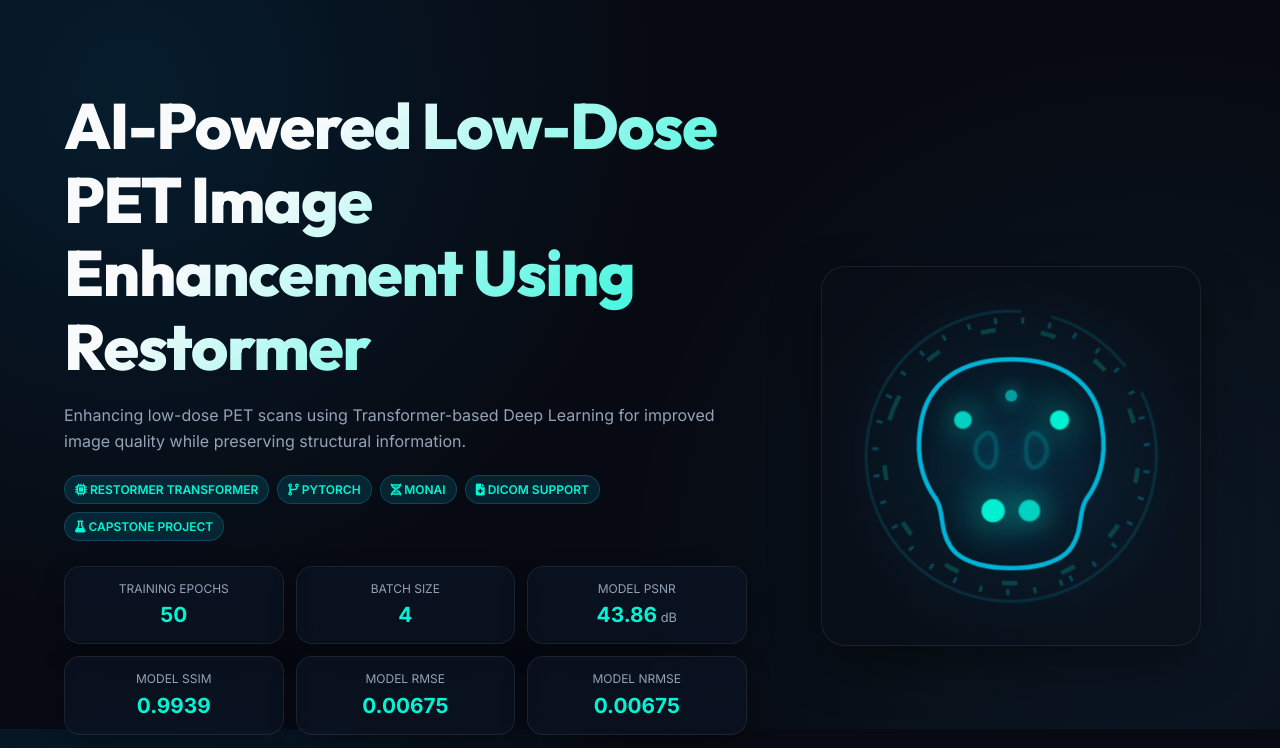
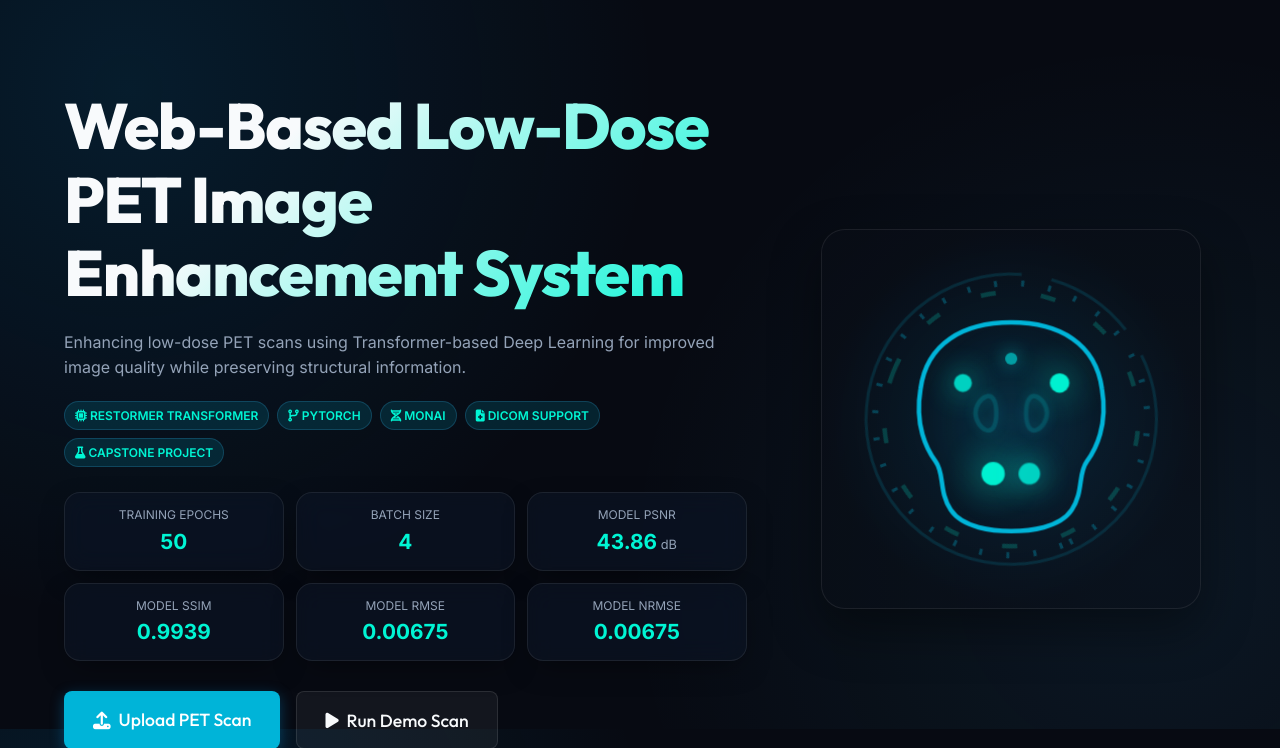
Before and after one commit to Karthik7661/LOW-DOSE-PET-ENHANCEMENT, a Flask app: page / in a window 1280 px wide. Shown: the part 71-819 px from the top of the page. Run offline with Flask 3, Linux system fonts and the light colour scheme; parts of the project's set-up code (start-up, migrations or seed data) failed here and were passed over.

Commit message:
Update project title to Web-Based Low-Dose PET Image Enhancement System

```diff
--- a/templates/index.html
+++ b/templates/index.html
@@ -3,7 +3,7 @@
 <head>
     <meta charset="UTF-8">
     <meta name="viewport" content="width=device-width, initial-scale=1.0">
-    <title>AI-Powered Low-Dose PET Image Enhancement Using Restormer</title>
+    <title>Web-Based Low-Dose PET Image Enhancement System</title>
     <meta name="description" content="Professional Software Engineering Capstone Project demonstrating Restormer deep learning network for low-dose PET medical image denoising and reconstruction.">
     <!-- Google Fonts -->
     <link rel="preconnect" href="https://fonts.googleapis.com">
@@ -38,7 +38,7 @@
     <section class="hero-section" id="home">
         <div class="container hero-container">
             <div class="hero-content" id="heroContent">
-                <h1 class="hero-title">AI-Powered Low-Dose PET Image Enhancement Using Restormer</h1>
+                <h1 class="hero-title">Web-Based Low-Dose PET Image Enhancement System</h1>
                 <p class="hero-subtitle" style="margin-bottom: 20px;">
                     Enhancing low-dose PET scans using Transformer-based Deep Learning for improved image quality while preserving structural information.
                 </p>
@@ -830,7 +830,7 @@
             </div>
 
             <div class="footer-meta" style="flex-direction: column; align-items: center; gap: 8px;">
-                <span>&copy; 2026 Low-Dose PET Image Enhancement Using Restormer.</span>
+                <span>&copy; 2026 Web-Based Low-Dose PET Image Enhancement System.</span>
                 <span style="color: var(--color-error); font-weight: 500; text-align: center; max-width: 800px; line-height: 1.4; padding: 15px; border: 1px dashed rgba(255, 77, 109, 0.2); border-radius: var(--border-radius-sm); background-color: rgba(255, 77, 109, 0.03); margin-top: 15px;">
                     "This application is intended for research and educational purposes only and should not be used for clinical diagnosis or medical decision-making."
                 </span>
```
Also changed, not shown: README.md.
